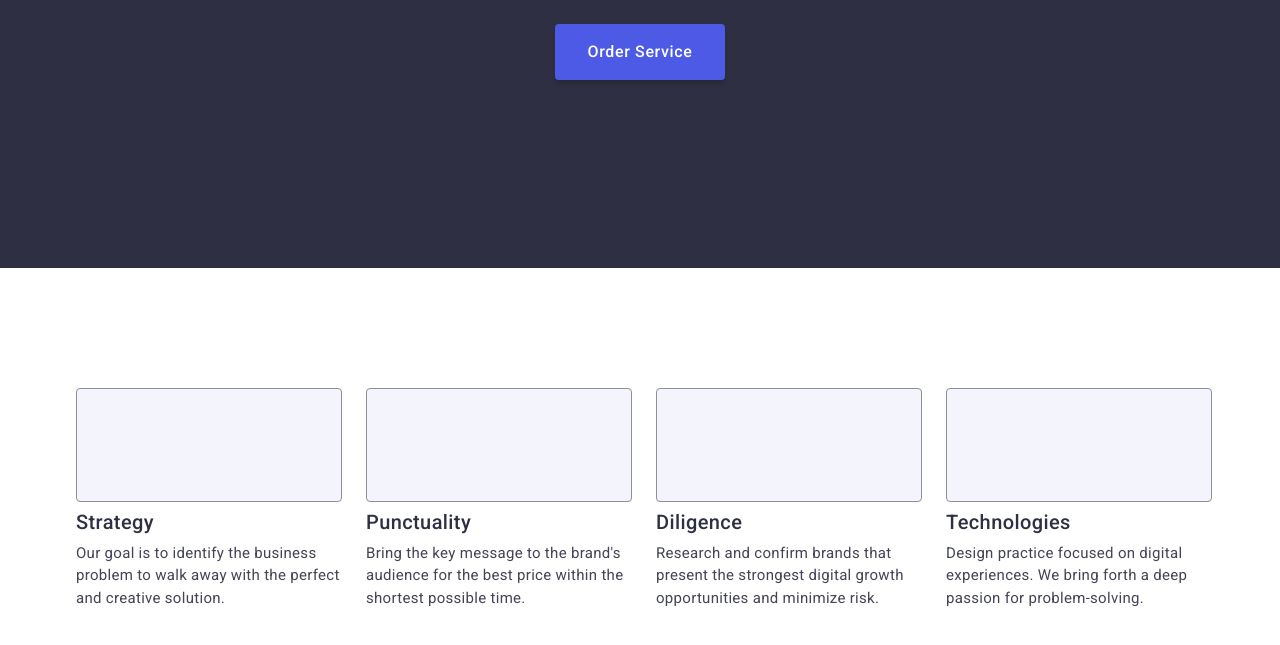
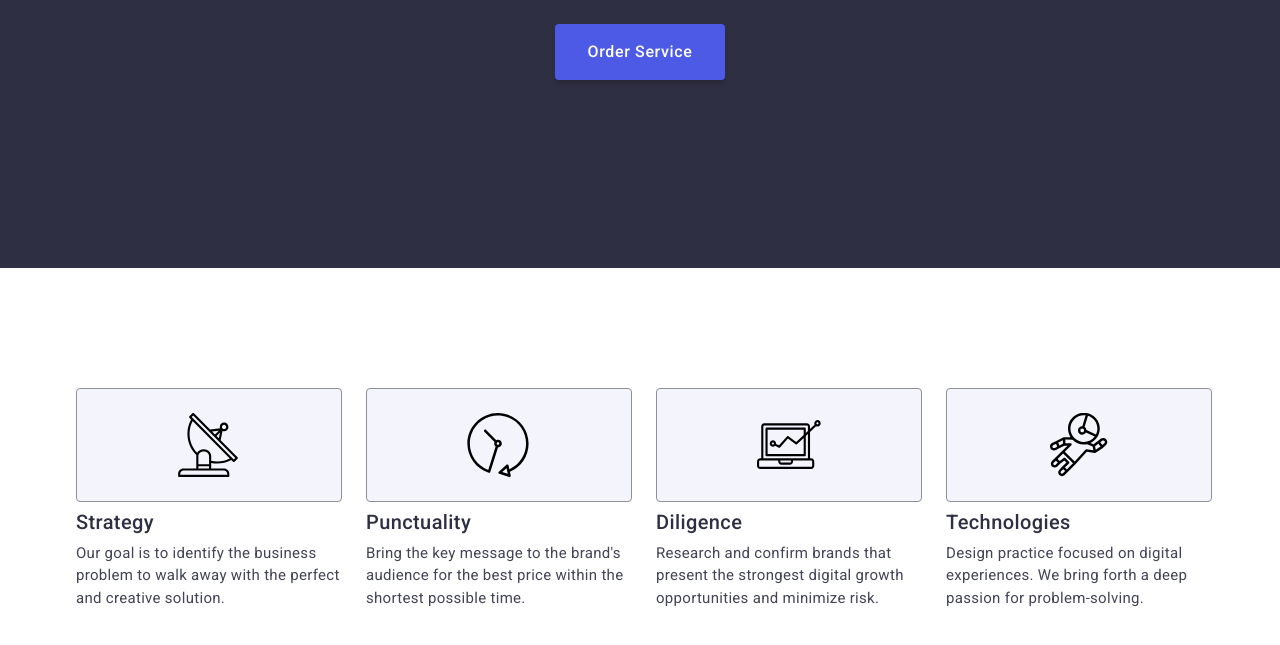
Before and after one commit to Oleg12321/goit-markup-hw-04, a plain HTML site: page index.html in a window 1280 px wide. Shown: the part 405-1050 px from the top of the page. Drawn offline with nearby package versions, Linux system fonts and the light colour scheme; the site is published under a folder, as on GitHub Pages, so addresses that start at the root find nothing.

Commit message:
correct-errors

```diff
--- a/index.html
+++ b/index.html
@@ -59,7 +59,7 @@
 						<li class="main__item">
 							<div class="icon-benefits-box">
 								<svg class="icon-benefits icon-plate">
-									<use xlink:href="/images/icons.svg#icon-plate"></use>
+									<use xlink:href="./images/icons.svg#icon-plate"></use>
 								</svg>
 							</div>
 							<h3 class="main__subheading">Strategy</h3>
@@ -71,7 +71,7 @@
 						<li class="main__item">
 							<div class="icon-benefits-box">
 								<svg class="icon-benefits icon-oclock">
-									<use xlink:href="/images/icons.svg#icon-oclock"></use>
+									<use xlink:href="./images/icons.svg#icon-oclock"></use>
 								</svg>
 							</div>
 							<h3 class="main__subheading">Punctuality</h3>
@@ -83,7 +83,7 @@
 						<li class="main__item">
 							<div class="icon-benefits-box">
 								<svg class="icon-benefits icon-laptop">
-									<use xlink:href="/images/icons.svg#icon-laptop"></use>
+									<use xlink:href="./images/icons.svg#icon-laptop"></use>
 								</svg>
 							</div>
 							<h3 class="main__subheading">Diligence</h3>
@@ -95,7 +95,7 @@
 						<li class="main__item">
 							<div class="icon-benefits-box">
 								<svg class="icon-benefits icon-cosmonaut">
-									<use xlink:href="/images/icons.svg#icon-cosmonaut"></use>
+									<use xlink:href="./images/icons.svg#icon-cosmonaut"></use>
 								</svg>
 							</div>
 							<h3 class="main__subheading">Technologies</h3>
```
Also changed, not shown: 1 other file.
